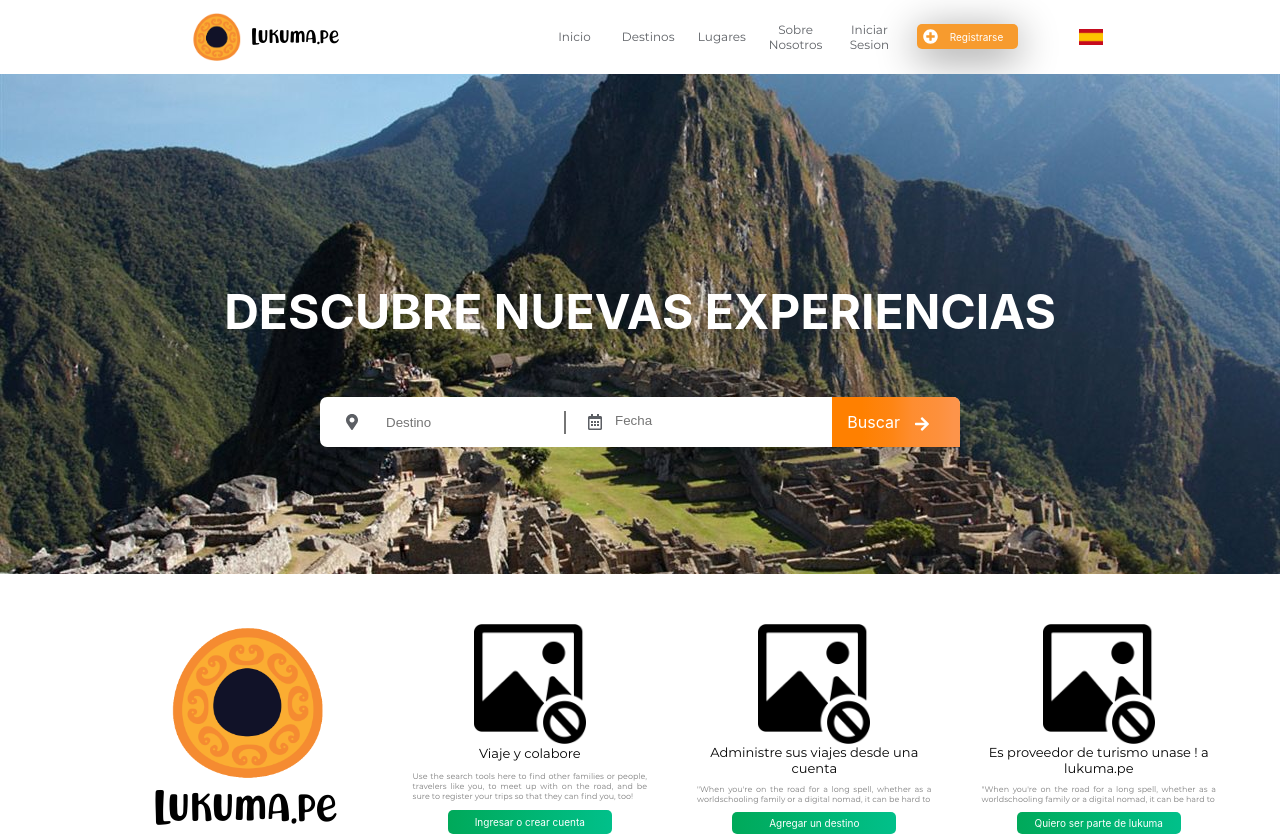
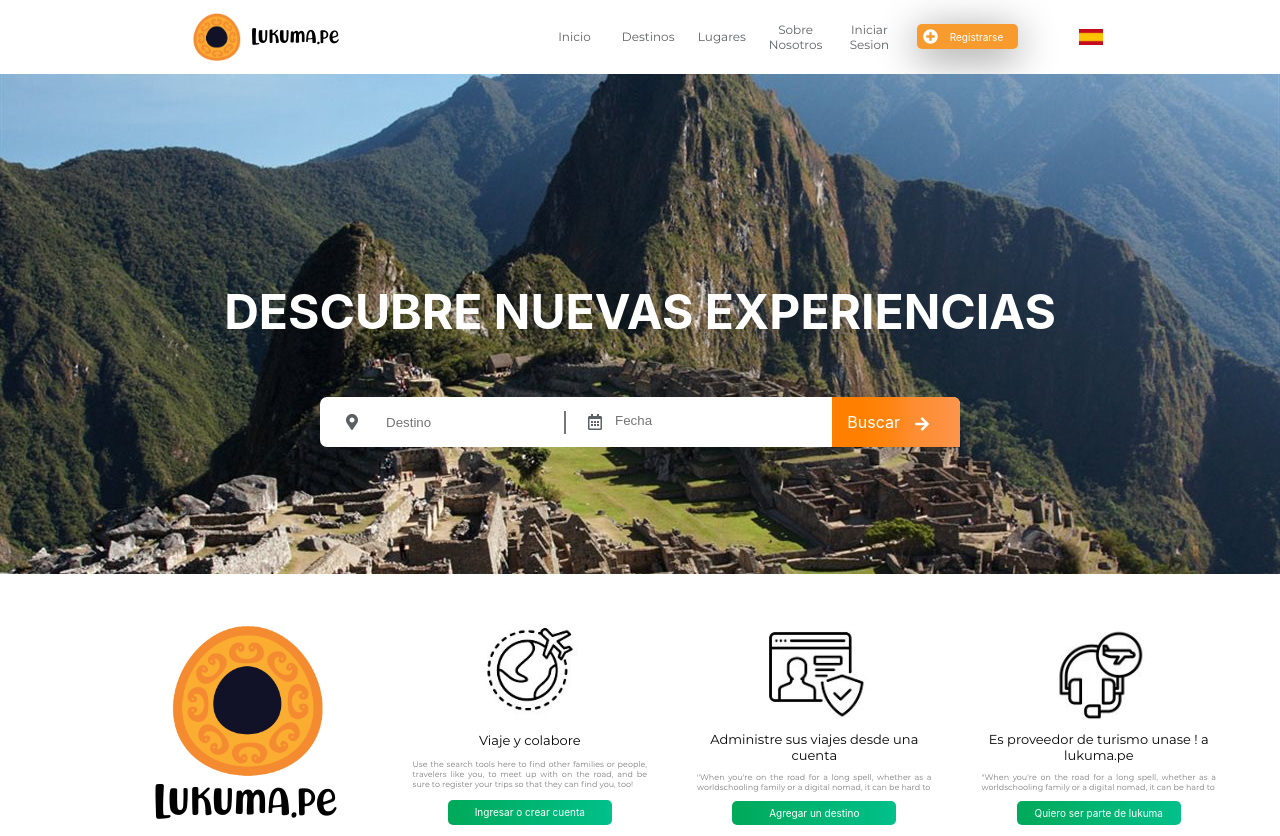
Before and after one commit to Sisterno/Lukuma-frontend, a Next.js app: page / in a window 1280 px wide. Shown: the top 836 px of the page. Built offline with nearby package versions, Linux system fonts and the light colour scheme.

Commit message:
Infobox fixed 3

```diff
--- a/components/InfoBox/InfoBox.js
+++ b/components/InfoBox/InfoBox.js
@@ -4,7 +4,7 @@ import InfoBoxCard from './InfoBoxCard/InfoBoxCard'
 let dataPruebas = {
     infoCard:[
         {
-            imgPath:"/image-not-found.png",
+            imgPath:"/fly.JPG",
             infoTitle:"Viaje y colabore",
             infoText:`Use the search tools here to find other families or people,
             travelers like you, to meet up with on the road, and be
@@ -12,14 +12,14 @@ let dataPruebas = {
             infoButtonText:"Ingresar o crear cuenta"
         },
         {
-            imgPath:"/image-not-found.png",
+            imgPath:"/dni.JPG",
             infoTitle:"Administre sus viajes desde una cuenta",
             infoText:`"When you're on the road for a long spell, whether as a
             worldschooling family or a digital nomad, it can be hard to`,
             infoButtonText:"Agregar un destino"
         },
         {
-            imgPath:"/image-not-found.png",
+            imgPath:"/support.JPG",
             infoTitle:"Es proveedor de turismo unase ! a lukuma.pe",
             infoText:`"When you're on the road for a long spell, whether as a
             worldschooling family or a digital nomad, it can be hard to `,
--- a/components/InfoBox/InfoBoxCard/InfoBoxCard.module.css
+++ b/components/InfoBox/InfoBoxCard/InfoBoxCard.module.css
@@ -5,8 +5,9 @@
     justify-content: center;
 }
 .InfoBoxCardImg{
-    height: 7.5rem;
+    height: 6rem;
     justify-self: center;
+    margin: 0 0 10px 0;
 }
 .InfoBoxCardTitle{
     text-align: center;
```
